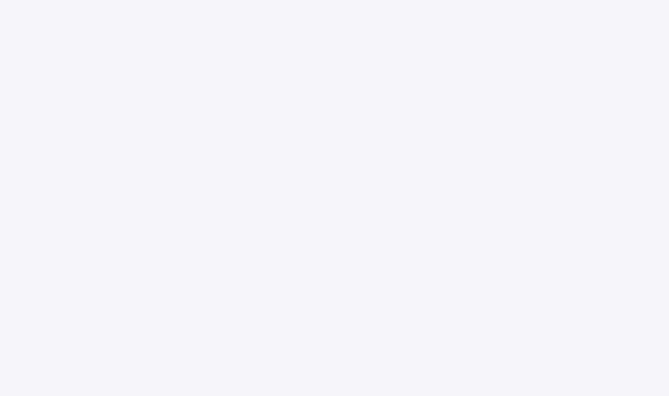
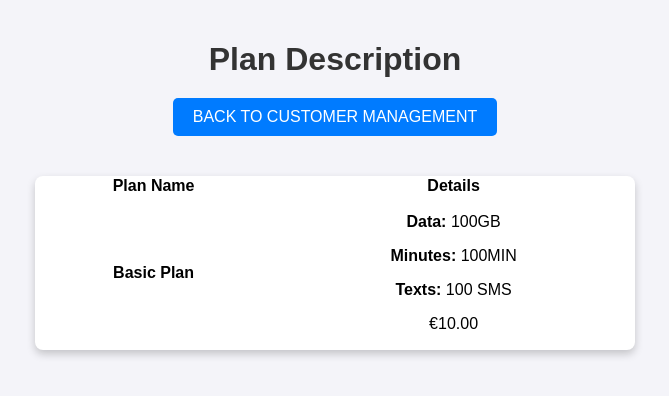
Before and after one commit to prasanna80564/simcard_management-project-, a website: page public/plans.html in a window 1280 px wide. Shown: the whole page, without its empty margins (305-974 px from the left). Drawn offline with Linux system fonts and the light colour scheme.

Commit message:
tables for plan description

```diff
--- a/public/plans.html
+++ b/public/plans.html
@@ -49,4 +49,32 @@
 
     </style>
 </head>
+
+<body>
+    <h1>Plan Description</h1>
+
+    <nav>
+        <a href="index.html">BACK TO CUSTOMER MANAGEMENT</a>
+    </nav>
+
+    <table>
+        <tr>
+            <th>Plan Name</th>
+            <th>Details</th>
+        </tr>
+
+        <tr>
+            <td>
+                <strong>Basic Plan</strong>
+            </td>
+
+            <td>
+                <p><strong>Data:</strong> 100GB</p>
+                <p><strong>Minutes:</strong> 100MIN</p>
+                <p><strong>Texts:</strong> 100 SMS</p>
+                <p class="price">€10.00</p>
+            </td>
+        </tr>
+    </table>
+</body>
 </html>
```
